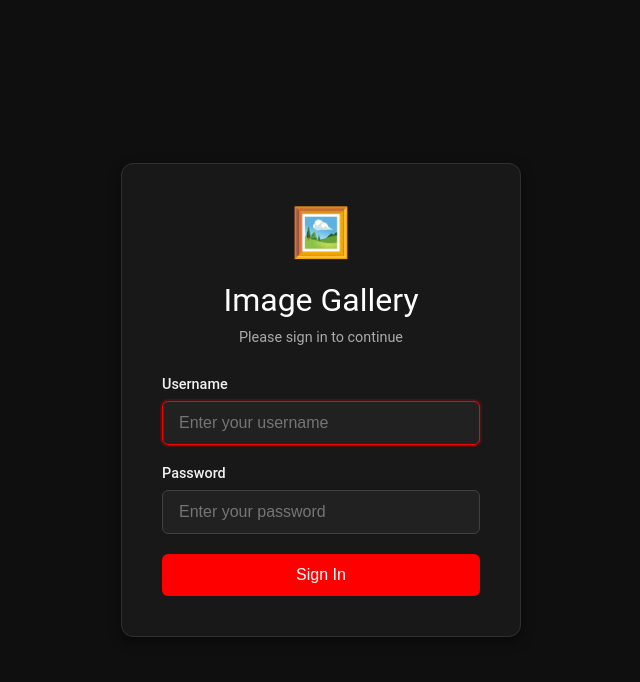
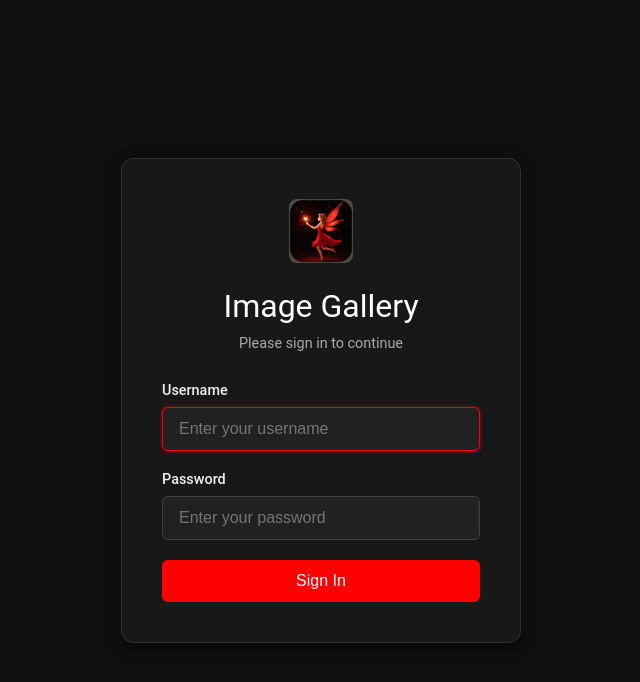
Before and after one commit to benstaniford/docker-snap, a Flask app: page /login in a window 1280 px wide. Shown: the top 682 px of the page, without its empty margins (319-959 px from the left). Run offline with Flask 3, Linux system fonts and the light colour scheme; parts of the project's set-up code (start-up, migrations or seed data) failed here and were passed over.

Commit message:
Add new icon

```diff
--- a/app.py
+++ b/app.py
@@ -130,6 +130,13 @@ def logout():
     session.pop('authenticated', None)
     return redirect(url_for('login'))
 
+@app.route('/favicon.ico')
+@app.route('/icon.png')
+def serve_icon():
+    """Serve the gallery icon"""
+    icon_path = os.path.join(os.path.dirname(__file__), 'icons')
+    return send_from_directory(icon_path, 'icon.png', mimetype='image/png')
+
 @app.route('/')
 @app.route('/folder/')
 @app.route('/folder/<path:subfolder>')
--- a/templates/login.html
+++ b/templates/login.html
@@ -1,9 +1,10 @@
 <!DOCTYPE html>
 <html lang="en">
-<head>
-    <meta charset="UTF-8">
+<head>    <meta charset="UTF-8">
     <meta name="viewport" content="width=device-width, initial-scale=1.0">
     <title>Image Gallery - Login</title>
+    <link rel="icon" type="image/png" href="/icon.png">
+    <link rel="shortcut icon" type="image/png" href="/icon.png">
     <style>
         * {
             margin: 0;
@@ -111,11 +112,11 @@
             color: #ff6666;
             font-size: 0.9rem;
             text-align: center;
-        }
-
-        .gallery-icon {
-            font-size: 3rem;
+        }        .gallery-icon {
+            width: 64px;
+            height: 64px;
             margin-bottom: 20px;
+            border-radius: 8px;
         }
 
         @media (max-width: 480px) {
@@ -130,10 +131,9 @@
         }
     </style>
 </head>
-<body>
-    <div class="login-container">
+<body>    <div class="login-container">
         <div class="login-header">
-            <div class="gallery-icon">🖼️</div>
+            <img src="/icon.png" alt="Gallery Icon" class="gallery-icon">
             <h1>Image Gallery</h1>
             <p>Please sign in to continue</p>
         </div>
```
Also changed, not shown: templates/index.html (+6 -1 lines), 1 other file.
